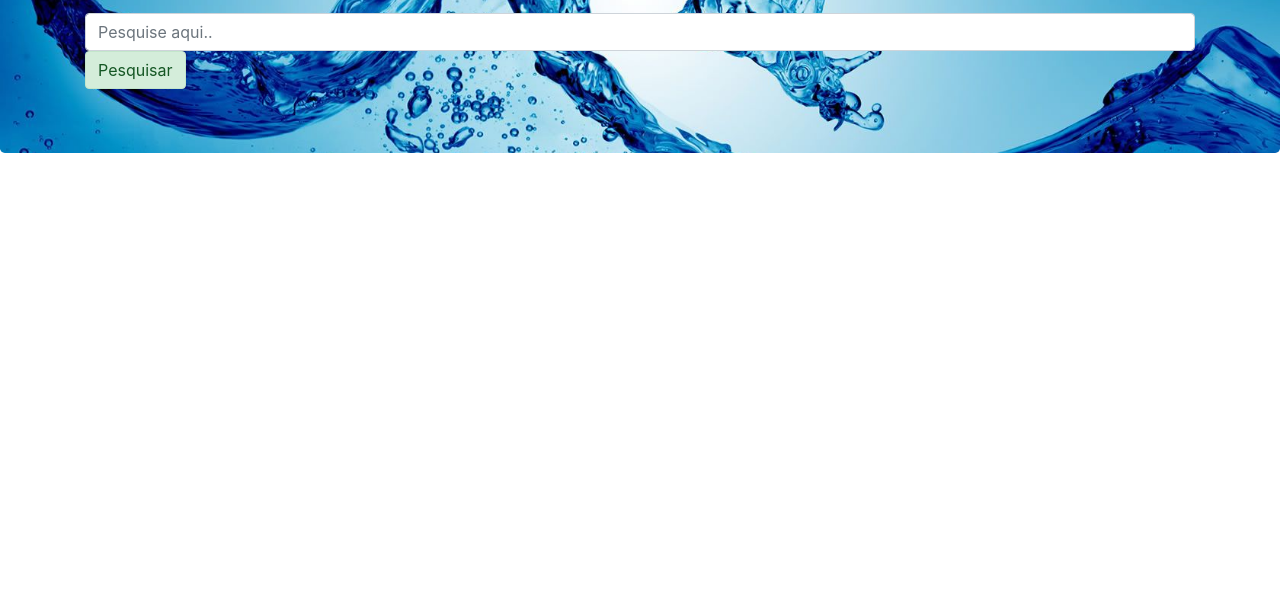
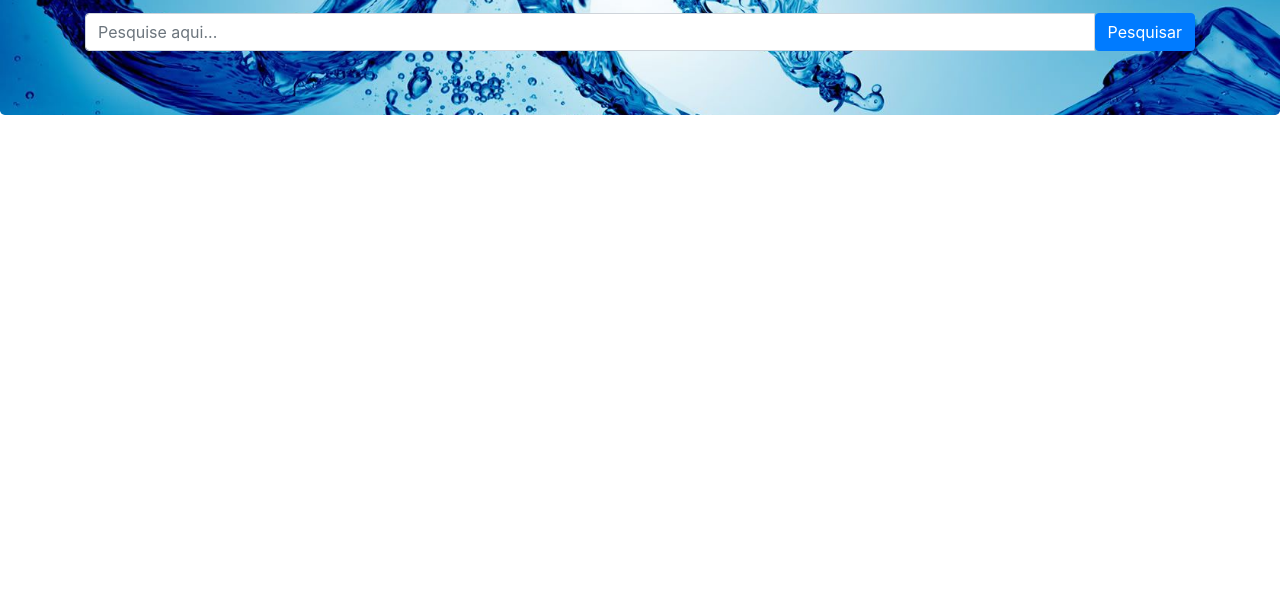
Before and after one commit to Marcos-Prr/bootstrap, a plain HTML site: page projeto-better/index.html in a window 1280 px wide. Shown: the part 203-800 px from the top of the page. Drawn offline with Linux system fonts and the light colour scheme.

Commit message:
change the color and input-group class

```diff
--- a/projeto-better/css/better-tema.css
+++ b/projeto-better/css/better-tema.css
@@ -6,4 +6,5 @@
     background-image: url(../img/vitrine.jpg);
     background-size: cover;
     background-position: center;
+    color: #fff ;
 }
--- a/projeto-better/index.html
+++ b/projeto-better/index.html
@@ -11,7 +11,7 @@
     </head>
     <body>
 
-        <nav class ="navbar navbar-expand-lg navbar-light "style="background-color:#85d0e7">
+        <nav class ="navbar navbar-expand-lg navbar-light "style="background-color:#10c1f2">
 
             <a href="#" class="navbar-brand">Better</a>
              <button class="navbar-toggler" data-toggle="collapse" data-target="#navbar">
@@ -47,9 +47,12 @@
 
                 <h1>Momentos </h1>
                 <p>teste</p>
-                <form>
-                    <input type="search" class="form-control" placeholder="Pesquise aqui..">
-                    <buttor class="btn alert-success">Pesquisar</button>
+                <form class="input-group">
+                    <input type="search" class="form-control" placeholder="Pesquise aqui...">
+                    <span class ="input-group-btn">
+                        <buttor class="btn btn-primary">Pesquisar</button>
+                    </span>
+                </form>
             </div>
         </main>
             <script src="js/bootstrap.js"></script>
```
